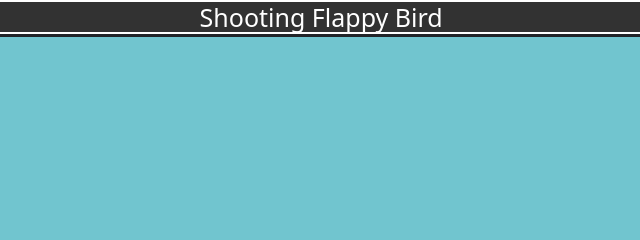
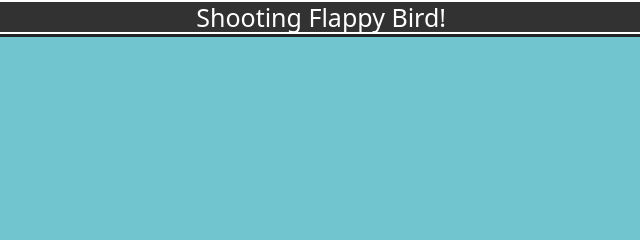
Before and after one commit to antoponselvan/ShootingFlappyBird, a website built with Vite: page index.html in a window 1280 px wide. Shown: the top 240 px of the page, 352-992 px from the left. Built offline with nearby package versions, Linux system fonts and the light colour scheme.

```diff
--- a/index.html
+++ b/index.html
@@ -32,7 +32,7 @@
       <audio id="missileLaunchMusic">
         <source src="./music/mixkit-sci-fi-rocket-afterburner-1724.wav" type="audio/wav">
       </audio>
-    <h1><button id="startStop">START</button> Shooting Flappy Bird </h1>
+    <h1><button id="startStop">START</button> Shooting Flappy Bird!</h1>
     <div class="containerMain">
       <div class="containerControls">
         <button class="gameButton buttonUP btn-default"><strong>&#8593</strong></button>
```
